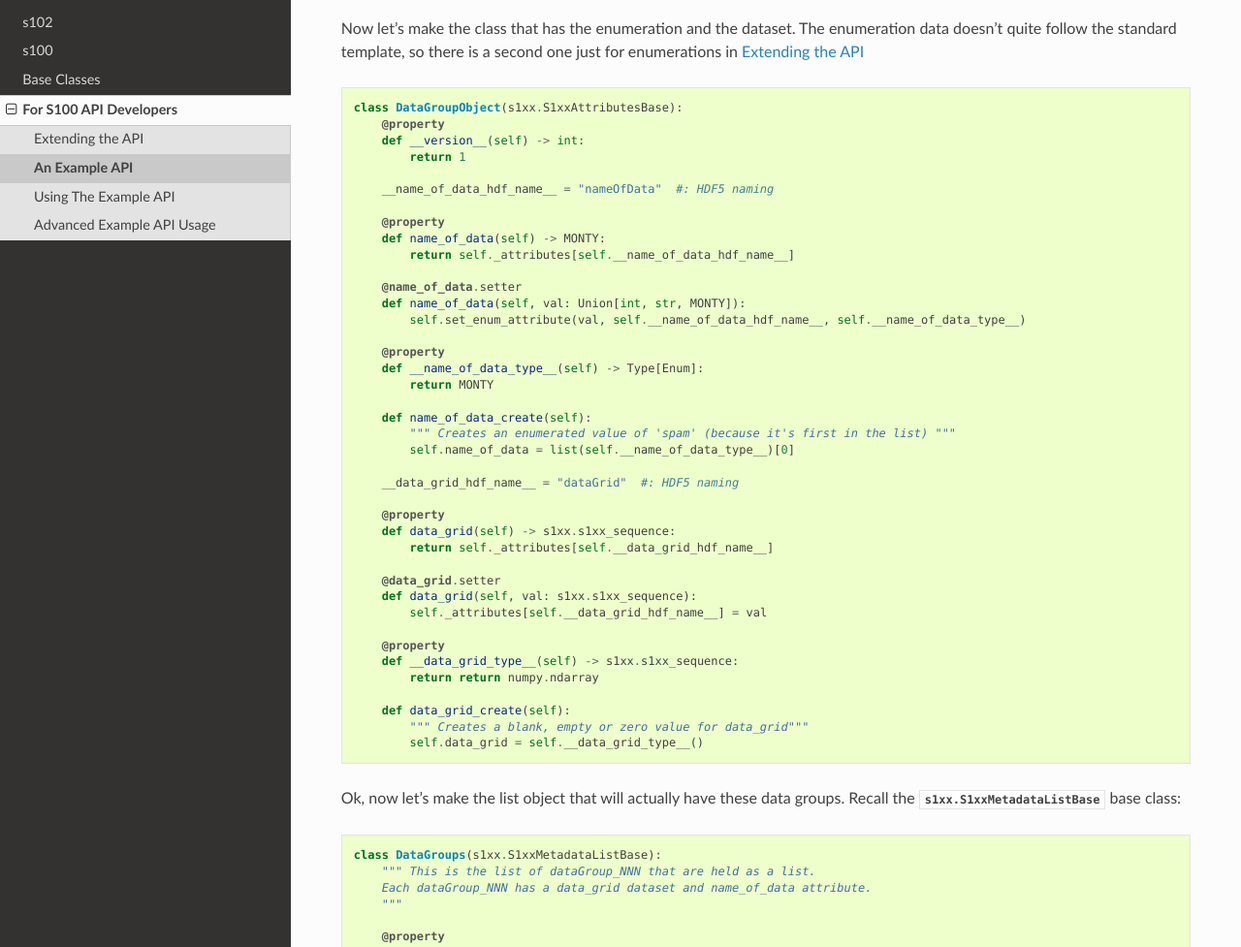
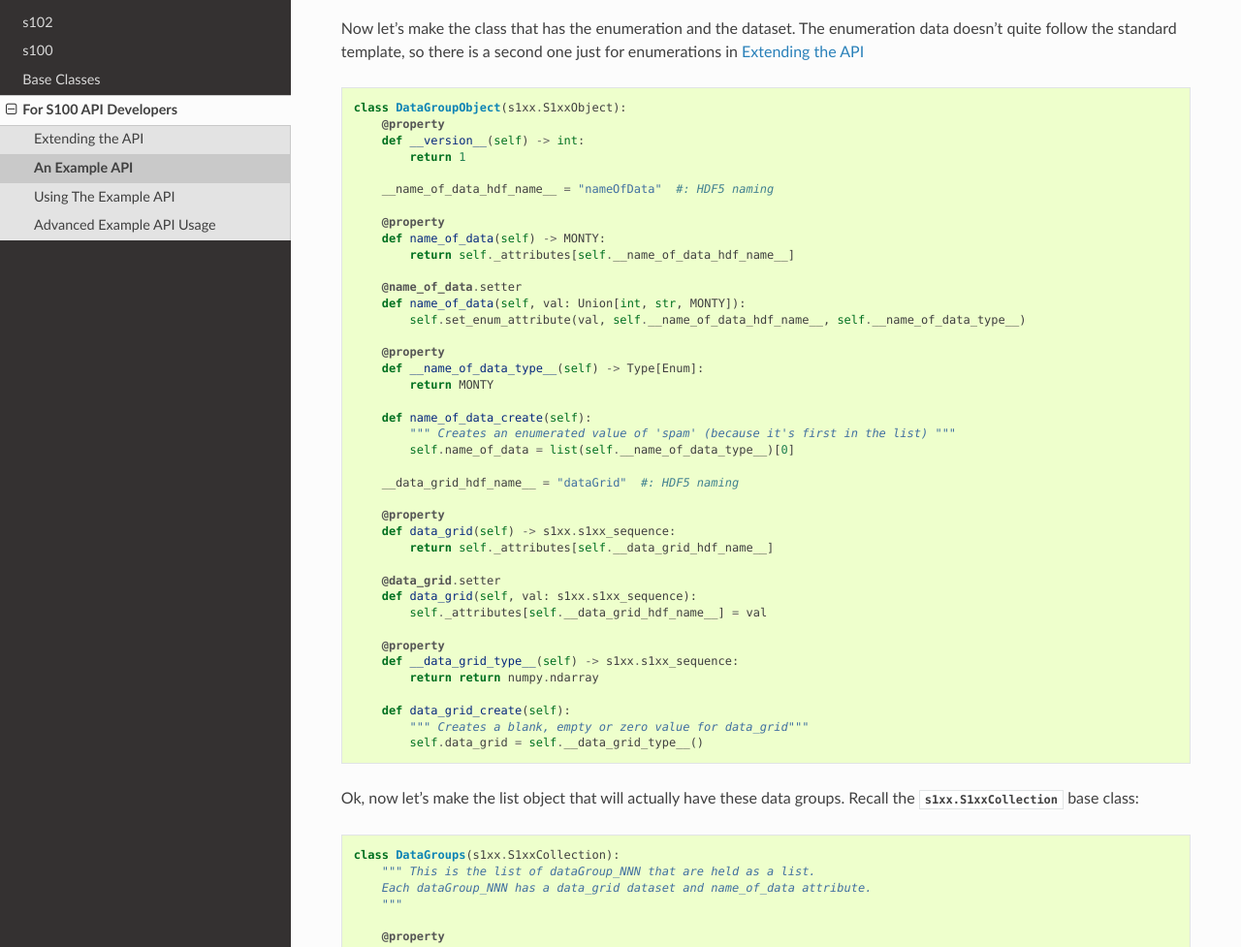
Before and after one commit to noaa-ocs-s100/s100py, a Sphinx documentation site: the page built from docs/example_api.rst, in a window 1280 px wide and 1400 px high, scrolled down 3461 px. Shown: the part 156-1133 px from the top of the window at 97% size. Built offline with Sphinx 7.4.7 and the Read the Docs theme 2.0.0, drawn with Linux system fonts in a browser that asks for light colours; formulas are drawn with MathJax 3; the version number could not be read and is left out; some of the changed text lies outside the part shown.

Commit message:
rename base classes to make Erin happier!

```diff
--- a/docs/conf.py
+++ b/docs/conf.py
@@ -43,7 +43,7 @@ MOCK_MODULES = ['scipy', 'matplotlib', 'matplotlib.pyplot', 'scipy.interpolate',
 for mod_name in MOCK_MODULES:
     sys.modules[mod_name] = mock.Mock()
 
-top_classes = "s100py.s1xx.S1xxAttributesBase, s100py.s1xx.S1XXFile"
+top_classes = "s100py.s1xx.S1xxObject, s100py.s1xx.S1XXFile"
 
 use_automodapi = True
 use_autoapi = not use_automodapi
@@ -162,7 +162,7 @@ autodoc_default_options = {
    'special-members': '__init__',
    'undoc-members': True,
    'exclude-members': '__weakref__',
-   'top-classes': "s100py.s1xx.S1xxAttributesBase, s100py.s1xx.S1XXFile",
+   'top-classes': "s100py.s1xx.S1xxObject, s100py.s1xx.S1XXFile",
 #    'inherited-members': False,
 }
 
--- a/docs/example_api.rst
+++ b/docs/example_api.rst
@@ -59,7 +59,7 @@ This could look like::
 But doing this would require the data types read and write themselves to disk and do other housekeeping.
 Also data validation would be harder.
 
-For datatypes that have child data members there is a base class :any:`s1xx.S1xxAttributesBase`.
+For datatypes that have child data members there is a base class :any:`s1xx.S1xxObject`.
 This eventually equates to an HDF5 Group object that can have HDF5 attributes, datasets or subgroups.
 To allow for qc of the input and output of data by the user or what is being read from disk,
 we used properties (`@property`_) instead of plain member data.
@@ -79,7 +79,7 @@ of myFirstObject::
     from typing import Callable, Iterator, Union, Optional, List, Type
     from s100py import s1xx, s100
 
-    class MyObject(s1xx.S1xxAttributesBase):
+    class MyObject(s1xx.S1xxObject):
         """ Create our first data class with properties etc """
         @property
         def __version__(self) -> int:
@@ -154,7 +154,7 @@ make 'empty_zone' the default for the utm_zone::
 
 
 Next is a multi-occurrence object.  These are groups that S100 says has an integer at the end of it's name, like Group_001.
-To store these there is a class that makes them act as python lists, :any:`s1xx.S1xxMetadataListBase`.
+To store these there is a class that makes them act as python lists, :any:`s1xx.S1xxCollection`.
 This class needs to know what the acceptable name patterns are for reading/writing the data,
 the default is an underscore OR dot followed by one or more integers.
 You also have to supply a `@property`_ "metadata_name" and "metadata_type" for the name and type of the data to be held in the list.
@@ -177,7 +177,7 @@ Let's encode that as a python enumeration::
 Now let's make the class that has the enumeration and the dataset.  The enumeration data doesn't quite follow
 the standard template, so there is a second one just for enumerations in :any:`extending_the_api` ::
 
-    class DataGroupObject(s1xx.S1xxAttributesBase):
+    class DataGroupObject(s1xx.S1xxObject):
         @property
         def __version__(self) -> int:
             return 1
@@ -218,10 +218,10 @@ the standard template, so there is a second one just for enumerations in :any:`e
             """ Creates a blank, empty or zero value for data_grid"""
             self.data_grid = self.__data_grid_type__()
 
-Ok, now let's make the list object that will actually have these data groups.  Recall the :any:`s1xx.S1xxMetadataListBase`
+Ok, now let's make the list object that will actually have these data groups.  Recall the :any:`s1xx.S1xxCollection`
 base class::
 
-    class DataGroups(s1xx.S1xxMetadataListBase):
+    class DataGroups(s1xx.S1xxCollection):
         """ This is the list of dataGroup_NNN that are held as a list.
         Each dataGroup_NNN has a data_grid dataset and name_of_data attribute.
         """
@@ -248,7 +248,7 @@ as a multiple lists of attributes.  Our example will make a datatype to hold thr
 holds them in a list.  Notice we will implement the get_write_order() to make the HDF5 array be written in the order
 we want and not just by name.::
 
-    class datasetWithNames(s1xx.S1xxAttributesBase):
+    class datasetWithNames(s1xx.S1xxObject):
         def get_write_order(self):
             return ["attrInt", "attrStr", "attrFloat"]
 
@@ -327,10 +327,10 @@ and can be accessed as a python list.::
 
 The final data class we'll make is make a root object that contains all the datatypes we just made and associate that with a
 file object (which is derived from an h5py File).  The root object itself is just another
-class derived from :any:`s1xx.S1xxAttributesBase`.::
+class derived from :any:`s1xx.S1xxObject`.::
 
 
-    class S999Root(s1xx.S1xxAttributesBase):
+    class S999Root(s1xx.S1xxObject):
         __dataset_with_names_hdf_name__ = "datasetWithNames"  #: HDF5 naming
 
         @property
--- a/docs/extending_the_api.rst
+++ b/docs/extending_the_api.rst
@@ -5,9 +5,9 @@ Extending the API
 To create a new api from this framework or modify an existing one, use the following classes from :any:`s100py.s1xx`
 as well as the ones in :any:`s100py.s100`.
 
-    - S1xxAttributesBase for hdf5 groups with attributes, datasets and sub-groups.
+    - S1xxObject for hdf5 groups with attributes, datasets and sub-groups.
     - S1xxDatasetBase for datasets (numpy arrays).
-    - S1xxMetadataListBase for groups that have multiple occurrences using the S100 naming scheme (Group_NNN)
+    - S1xxCollection for groups that have multiple occurrences using the S100 naming scheme (Group_NNN)
 
 To make data members for one of the above classes, here is how to make a template in PyCharm to
 speed creation:
```
Also changed, not shown: docs/for_api_developers.rst (+5 -5 lines), 10 other files.
